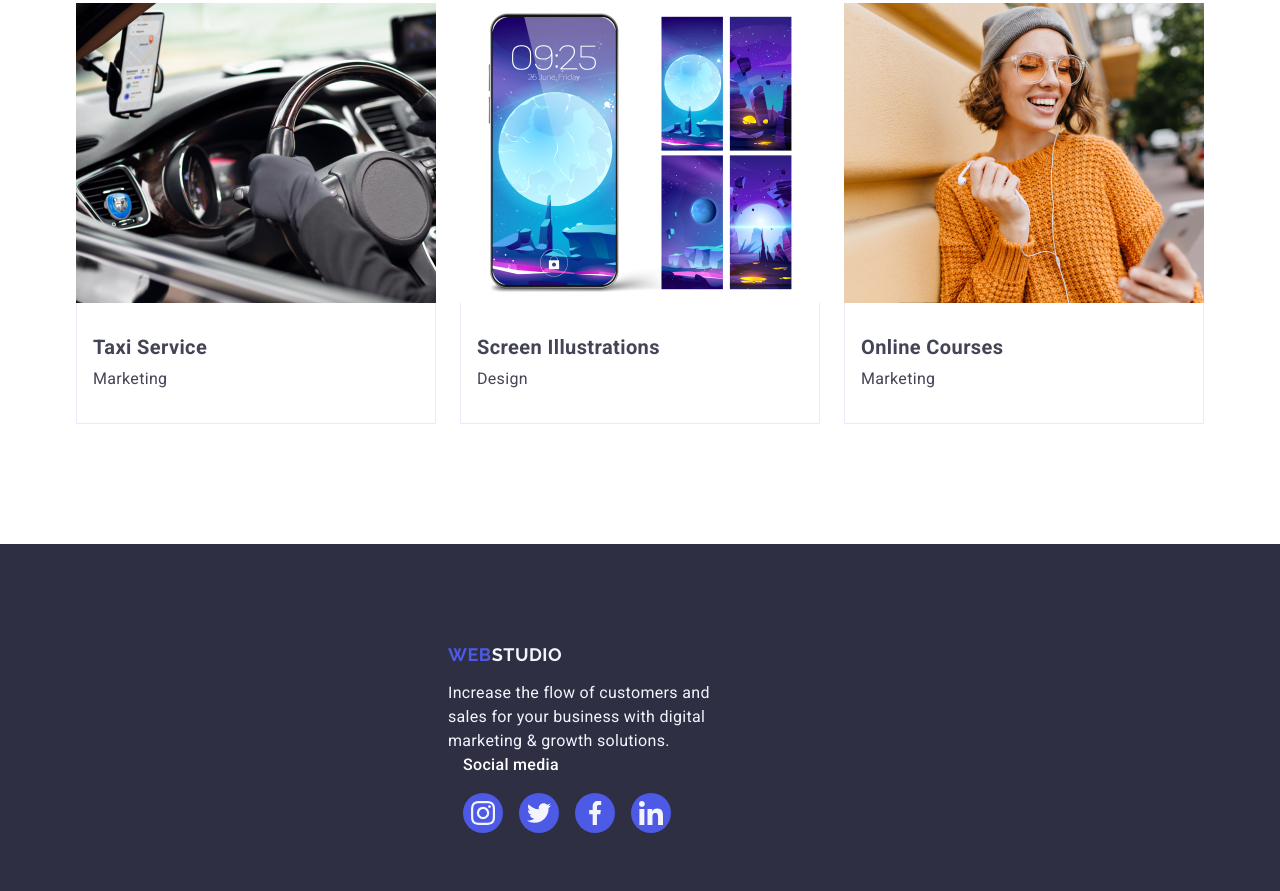
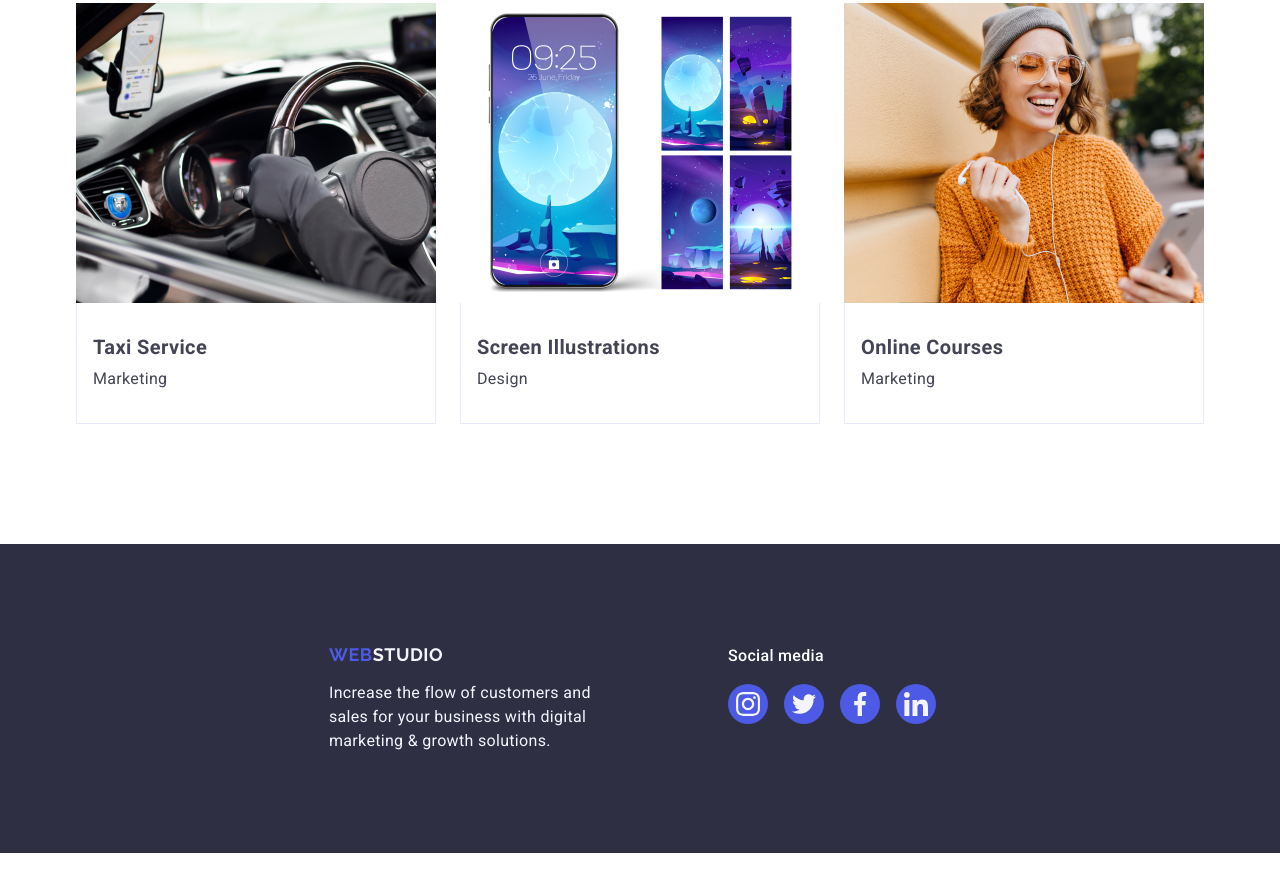
Before and after one commit to LAS-CH/goit-markup-hw-04, a plain HTML site: page index.html in a window 1280 px wide. Shown: the part 2667-3558 px from the top of the page. After the commit the page ends 3520 px from the top, so only its background shows below. Drawn offline with nearby package versions, Linux system fonts and the light colour scheme.

Commit message:
Update index.html

```diff
--- a/index.html
+++ b/index.html
@@ -502,7 +502,7 @@
     </main>
 
     <footer class="footer-footer">
-      <div class="container">
+      <div class="footer-div container">
         <div class="footer-div-brand">
           <a class="footer-brand-text" href="./index.html"
             >Web<span class="span-footer">Studio</span></a
```
